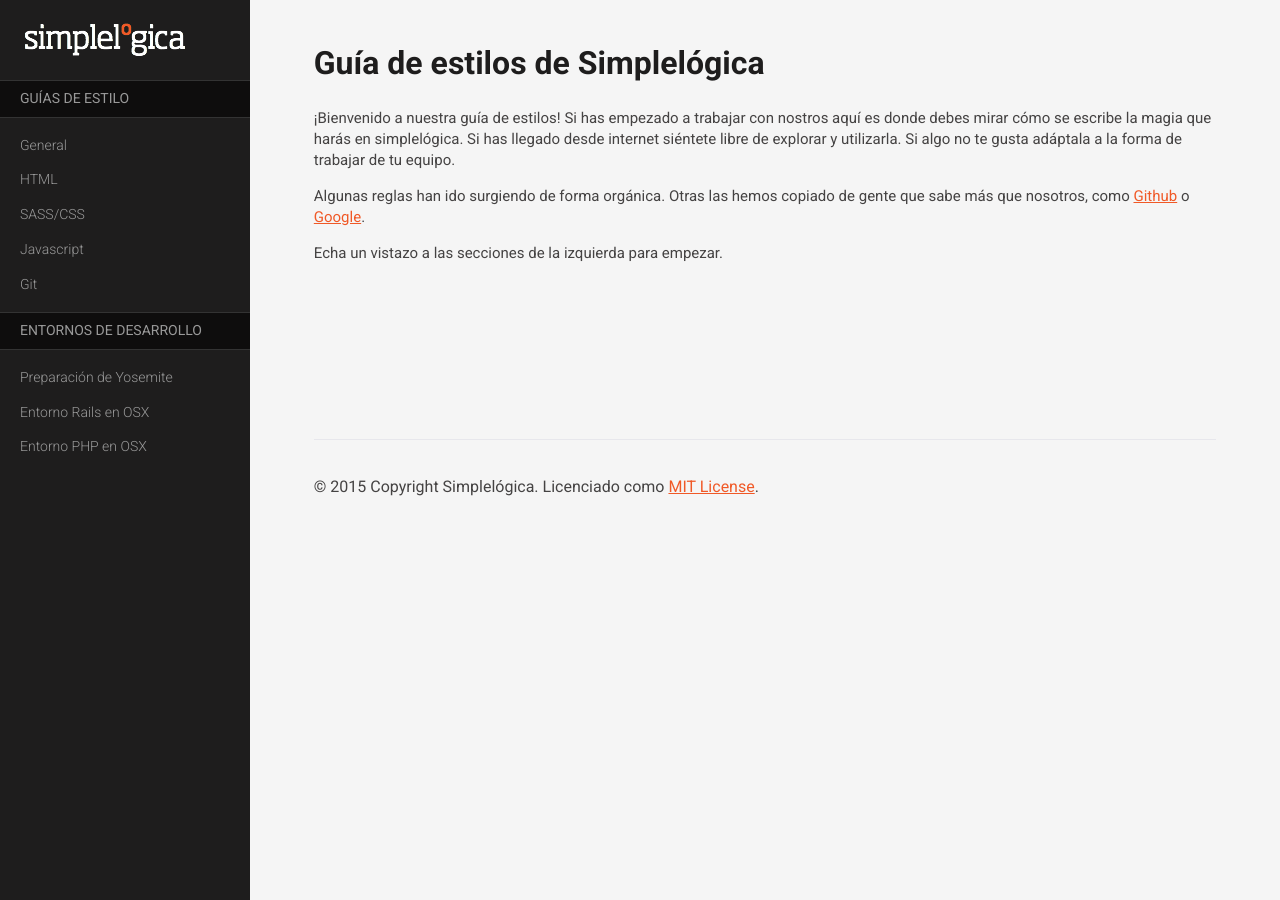
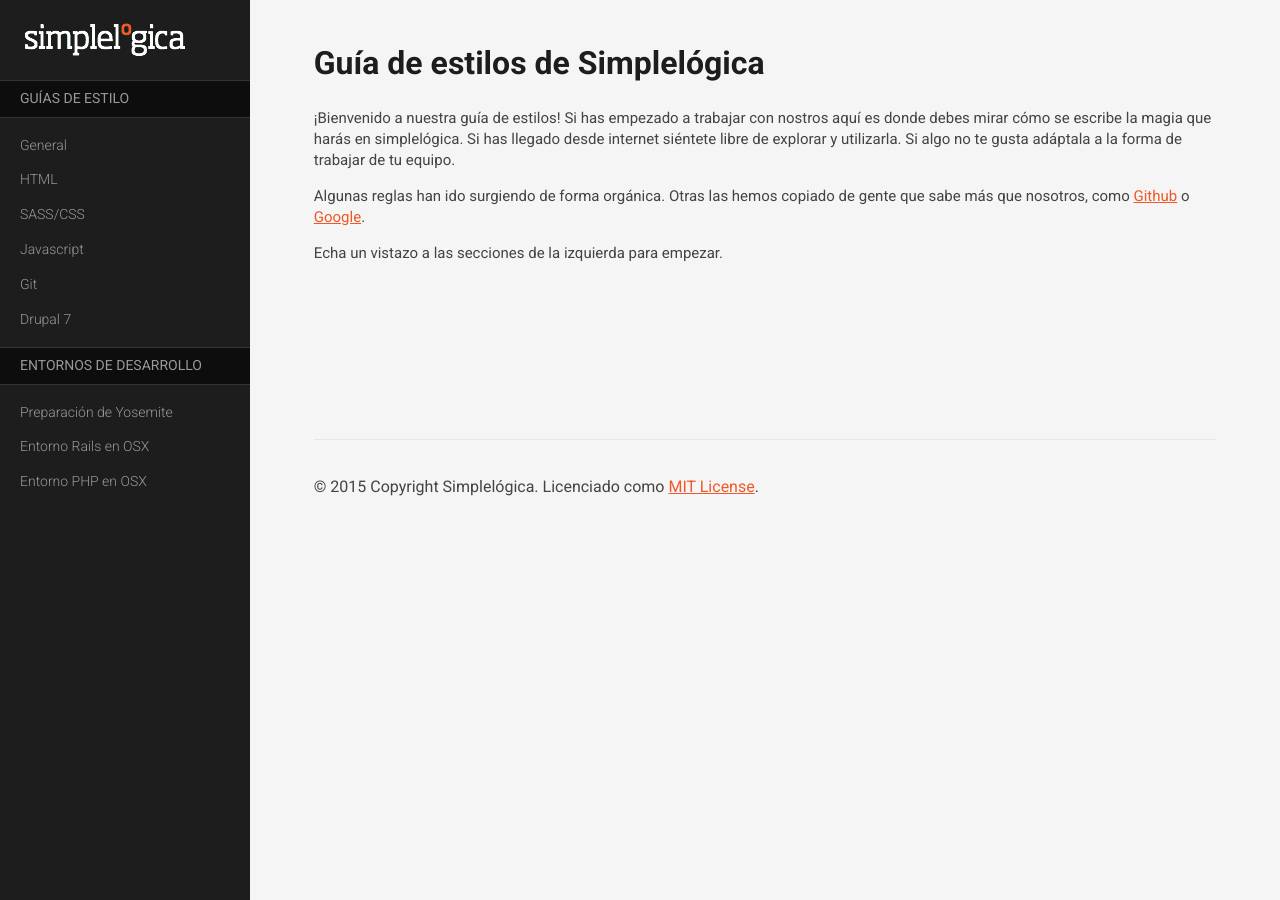
Before and after one commit to simplelogica/styleguides, a Jekyll site: the page built from index.md, in a window 1280 px wide. Built offline with Jekyll 4.4.1, drawn with Linux system fonts in a browser that asks for light colours; nearby versions of some CDN libraries; Markdown is read by kramdown in place of the engine named in the settings.

Commit message:
nuevo enlace para la guía de estilos de drupal 7

```diff
--- a/_includes/header.html
+++ b/_includes/header.html
@@ -8,6 +8,7 @@
       <li><a href="{{ site.baseurl }}/estilo/sass-css.html"{% if page.slug == "css" %} class="active"{% endif %}>SASS/CSS</a></li>
       <li><a href="{{ site.baseurl }}/estilo/javascript.html"{% if page.slug == "javascript" %} class="active"{% endif %}>Javascript</a></li>
       <li><a href="{{ site.baseurl }}/estilo/git.html"{% if page.slug == "git" %} class="active"{% endif %}>Git</a></li>
+      <li><a href="{{ site.baseurl }}/estilo/drupal7.html"{% if page.slug == "drupal7" %} class="active"{% endif %}>Drupal 7</a></li>
     </ul>
     <ul>
       <li><h3>Entornos de desarrollo</h3></li>
```
